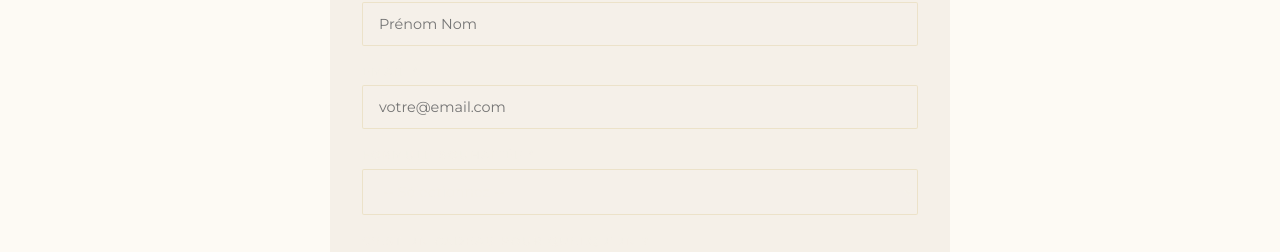
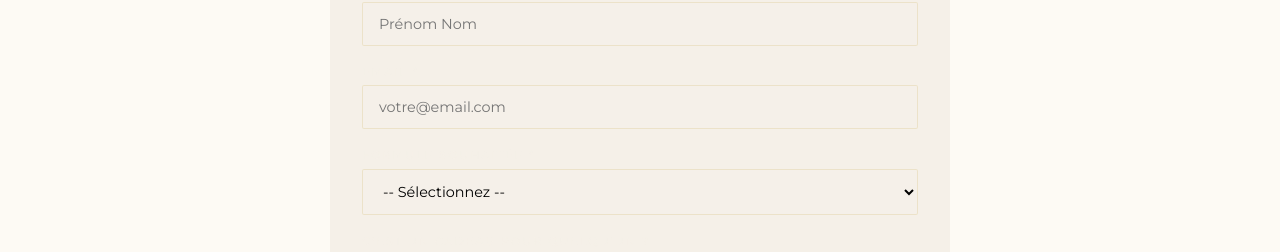
Before and after one commit to Oliveraie-de-Montpellier/web.officiel, a React (Vite) app: page /parrainage in a window 1280 px wide. Shown: the part 1616-1868 px from the top of the page. Built offline with nearby package versions, Linux system fonts and the light colour scheme; a web font is replaced by a local one.

Commit message:
bug formulaire parrainer un olivier

```diff
--- a/src/styles/global.css
+++ b/src/styles/global.css
@@ -237,7 +237,7 @@ section { padding: 6rem 3rem; }
 .form-field input, .form-field textarea, .form-field select {
   width: 100%; background: rgba(255,255,255,0.05);
   border: 1px solid rgba(201,168,76,0.2);
-  color: var(--cream); padding: 12px 16px;
+  color: black; padding: 12px 16px;
   font-family: 'Montserrat', sans-serif; font-size: 0.9rem;
   border-radius: 2px; transition: border-color 0.2s; outline: none;
 }
```
